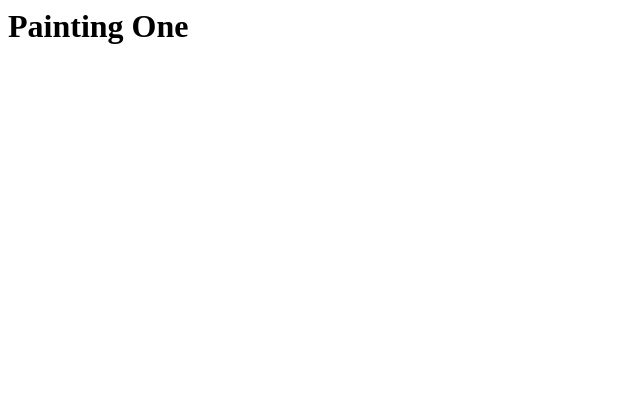
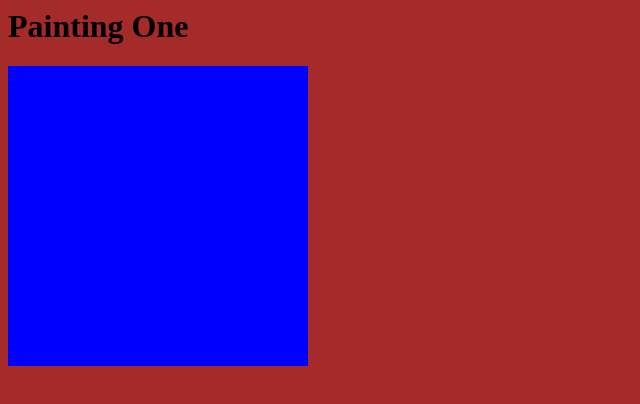
Before and after one commit to michaelwhendrix/picasso-painting, a plain HTML site: page index.html in a window 1280 px wide. Shown: the whole page, without its empty margins (0-640 px from the left). Drawn offline with Linux system fonts and the light colour scheme.

Commit message:
Added stylesheet link and simple visible colors for test

```diff
--- a/index.html
+++ b/index.html
@@ -1,11 +1,15 @@
 <html>
 <head>
     <meta name="viewport" content="width=device-width, initial-scale=1.0">
+    <link rel="stylesheet" href="./styles.css" />
     <title>Picasso Painting</title>
 </head>
 <body>
     <header>
         <h1>Painting One</h1>
     </header>
+    <main>
+        <div id="square"></div>
+    </main>
 </body>
 </html>
--- /dev/null
+++ b/styles.css
@@ -0,0 +1,9 @@
+* {
+    background-color: brown;
+}
+
+#square {
+    height: 300px;
+    width: 300px;
+    background-color: blue;
+}
```
Also changed, not shown: styles.html (deleted).
